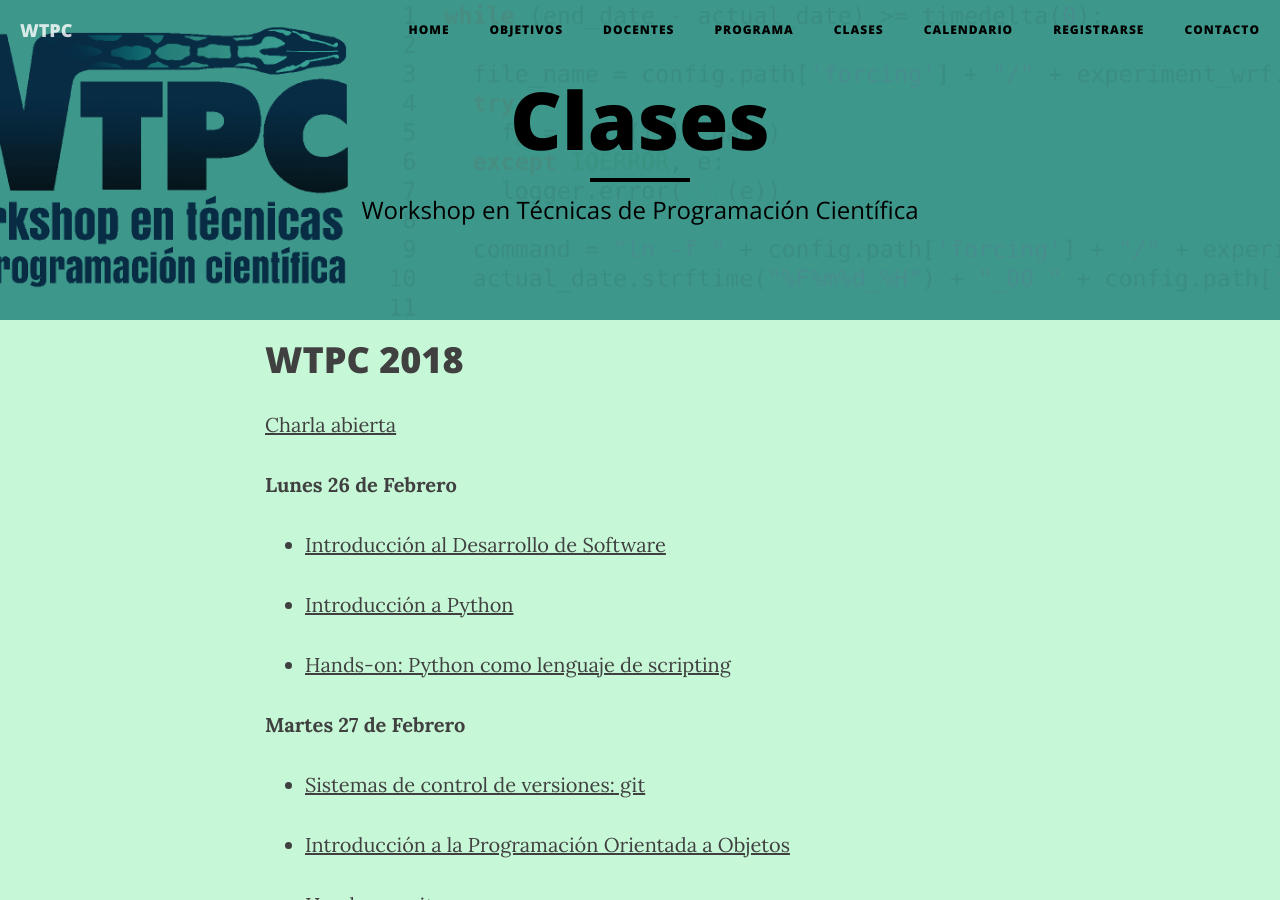
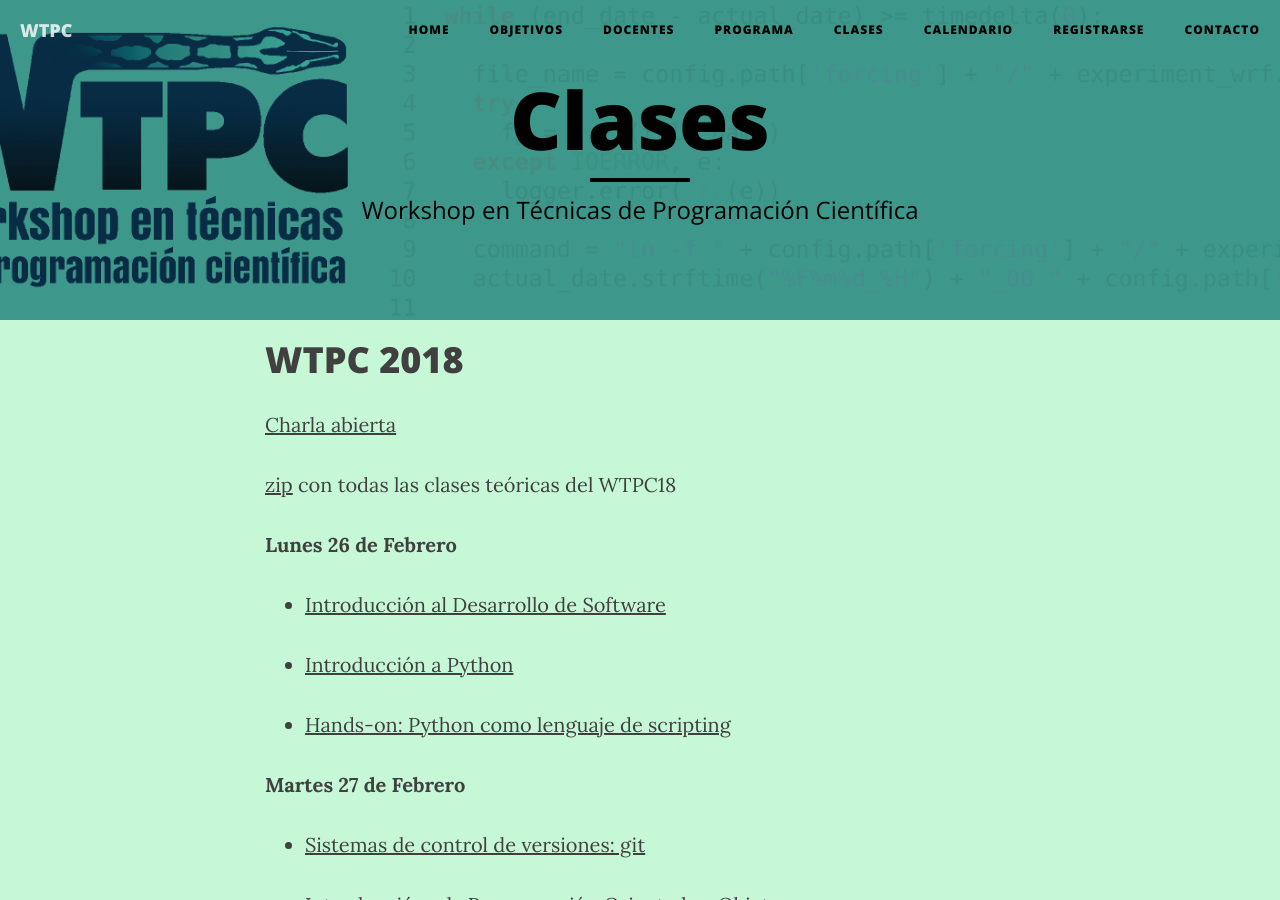
Before and after one commit to wtpc/wtpc.github.io, a Jekyll site: the page built from clases.md, in a window 1280 px wide and 900 px high. Built offline with Jekyll 4.4.1, drawn with Linux system fonts in a browser that asks for light colours; nearby versions of some CDN libraries.

Commit message:
zip con todas las clases teóricas

```diff
--- a/clases.md
+++ b/clases.md
@@ -10,6 +10,7 @@ permalink: /clases/
 
 [Charla abierta](/clases/2018/charla_abierta.pdf)
 
+[zip](/clases/2018/wtpc2018-clases_teoricas.zip) con todas las clases teóricas del WTPC18
 
 **Lunes 26 de Febrero**
 
```
Also changed, not shown: 1 other file.
